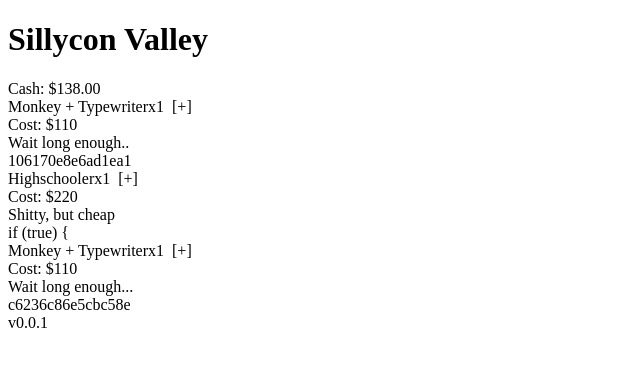
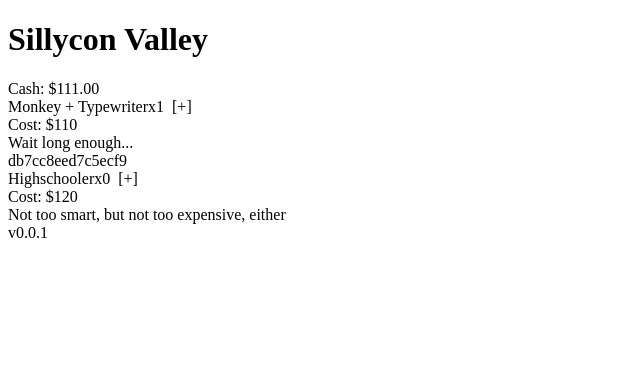
Before and after one commit to shashi007/SillyconValley, a React app: page / in a window 1280 px wide. Shown: the top 366 px of the page, without its empty margins (0-640 px from the left). Built offline with nearby package versions, Linux system fonts and the light colour scheme; the HTML template or start-up script is replaced by a standard one.

Commit message:
refactor: Factor out Highschooler model

```diff
--- a/src/components/Highschooler.jsx
+++ /dev/null
@@ -1,75 +0,0 @@
-import React from 'react';
-import ProducerInfo from './ProducerInfo';
-import _ from 'underscore';
-
-const INTERVAL_DURATION = 1000;
-
-const loc = [
-  'while (true) {',
-  'function foo(x) { foo(x); }',
-  'if (true) {',
-  'func x = func x + 1',
-  'console.log(\'whyyy\')',
-  'println("hello world")',
-  'puts "hello world"',
-  'loop: goto loop',
-  'globalVar = 42',
-  'assertEqual(true, true)'
-];
-
-export default class Highschooler extends React.Component {
-  constructor(props) {
-    super(props);
-    this.state = {
-      quantity: 1,
-      percentage: 0
-    }
-  }
-
-  componentDidMount() {
-    this.interval = setInterval(() => {
-      this.tic();
-    }, INTERVAL_DURATION / 30);
-  }
-
-  tic() {
-    if (this.state.percentage >= 99) {
-      let value = 1 * this.state.quantity;
-      this.props.addTokens(value);
-      let i = Math.floor(Math.random() * loc.length);
-      this.setState({text: loc[i], percentage: 0});
-    }
-    this.setState({percentage: this.state.percentage + 100 / 30});
-  }
-
-  purchase() {
-    if (this.price() <= this.props.tokens) {
-      this.props.addTokens(-this.price());
-      this.setState({quantity: this.state.quantity + 1});
-    }
-  }
-
-  price() {
-    return Math.floor(100 + 100 * Math.pow(1.2, this.state.quantity));
-  }
-
-  render() {
-
-    return (
-      <div className="flex-row">
-        <ProducerInfo
-            name='Highschooler'
-            description='Shitty, but cheap'
-            baseRate=''
-            price={this.price()}
-            percentage={this.state.percentage}
-            purchase={this.purchase.bind(this)}
-            quantity={this.state.quantity}
-        />
-        <div className="flex-render highschooler-render">
-          {this.state.text}
-        </div>
-      </div>
-    )
-  }
-}
--- a/src/components/Monkey.jsx
+++ /dev/null
@@ -1,68 +0,0 @@
-import React from 'react';
-import ProducerInfo from './ProducerInfo';
-import md5 from 'md5';
-import _ from 'underscore';
-
-const INTERVAL_TIME = 250;
-const HASH_LENGTH = 16;
-
-export default class Monkey extends React.Component {
-  constructor(props) {
-    super(props);
-    this.state = {
-      quantity: 1,
-      hash: ''
-    }
-  }
-
-  componentDidMount() {
-    this.interval = setInterval(() => {
-      this.tic();
-    }, INTERVAL_TIME)
-  }
-
-  tic() {
-    let hash = md5(Math.random()).substring(0, HASH_LENGTH);
-    let value = this.compareHash(hash) * this.state.quantity;
-    this.props.addTokens(value);
-    this.setState({hash});
-  }
-
-  compareHash(hash) {
-    return _.foldl(hash, (acc, v) => v === '1' ? acc + 1 : acc, 0);
-  }
-
-  renderHash(hash) {
-    return _.map(hash, (v,i) => <span key={i} className={v === '1' ? 'monkey-match' : ''}>{v}</span>);
-  }
-
-  purchase() {
-    if (this.price() <= this.props.tokens) {
-      this.props.addTokens(-this.price());
-      this.setState({quantity: this.state.quantity + 1});
-    }
-  }
-
-  price() {
-    return Math.floor(50 + 50 * Math.pow(1.2, this.state.quantity));
-  }
-
-  render() {
-    return (
-      <div className="flex-row">
-        <ProducerInfo
-            name='Monkey + Typewriter'
-            description='Wait long enough..'
-            baseRate=''
-            price={this.price()}
-            purchase={this.purchase.bind(this)}
-            percentage={this.compareHash(this.state.hash) / HASH_LENGTH * 100}
-            quantity={this.state.quantity}
-        />
-        <div className="flex-render monkey-render">
-          {this.renderHash(this.state.hash)}
-        </div>
-      </div>
-    )
-  }
-}
--- a/src/components/Producer.jsx
+++ b/src/components/Producer.jsx
@@ -23,7 +23,7 @@ export default class Producer extends React.Component {
             price={m.price()}
             purchase={() => m.purchase(this.props.tokens)}
             percentage={m.percentage()}
-            quantity={m.quantity}
+            quantity={m.quantity === 0 ? '0' : m.quantity}
         />
         <div className="flex-render">
           {m.render()}
--- a/src/components/ProducersList.jsx
+++ b/src/components/ProducersList.jsx
@@ -1,14 +1,12 @@
 import React from 'react';
 import Producer from './Producer';
-import Monkey from './Monkey';
-import Highschooler from './Highschooler';
 import MonkeyModel from '../models/Monkey';
+import HighschoolerModel from '../models/Highschooler';
 
 const ProducersList = (props) => (
   <div className="producers-list">
-    <Monkey {...props} />
-    <Highschooler {...props} />
     <Producer model={MonkeyModel} {...props} />
+    <Producer model={HighschoolerModel} {...props} />
     {
     // Outsourced
     // Software Engineer
--- /dev/null
+++ b/src/models/Highschooler.jsx
@@ -0,0 +1,67 @@
+import React from 'react';
+
+import ProducerModel from './ProducerModel';
+
+const INTERVAL_DURATION = 1000;
+const INTERVAL_STEP = 30;
+
+const loc = [
+  'while (true) {',
+  'function foo(x) { foo(x); }',
+  'if (true) {',
+  'func x = func x + 1',
+  'console.log(\'whyyy\')',
+  'println("hello world")',
+  'puts "hello world"',
+  'loop: goto loop',
+  'globalVar = 42',
+  'assertEqual(true, true)'
+];
+
+export default class Highschooler extends ProducerModel {
+  constructor(addTokens, forceUpdate) {
+    super(addTokens, forceUpdate);
+    this.name = 'Highschooler';
+    this.description = 'Not too smart, but not too expensive, either';
+    this.value = 0;
+    this.text = '';
+  }
+
+  initialize() {
+    this.interval = setInterval(() => {
+      this.tic();
+      this.forceUpdate();
+    }, INTERVAL_DURATION / INTERVAL_STEP);
+  }
+
+  tic() {
+    if (this.quantity < 1) { return; }
+    if (this.value >= 100 - (100 / INTERVAL_STEP)) {
+      this.addTokens(this.quantity);
+      this.value = 0;
+      this.setRandomLoc();
+    }
+    this.value = this.value + 100 / INTERVAL_STEP;
+  }
+
+  setRandomLoc() {
+    let i = Math.floor(Math.random() * loc.length);
+    this.text = loc[i];
+  }
+
+  price() {
+    return Math.floor(60 + 60 * Math.pow(1.2, this.quantity));
+  }
+
+  percentage() {
+    return this.value;
+  }
+
+  render() {
+    return (
+      <div className="highschooler-render">
+        {this.text}
+      </div>
+    )
+  }
+}
```
